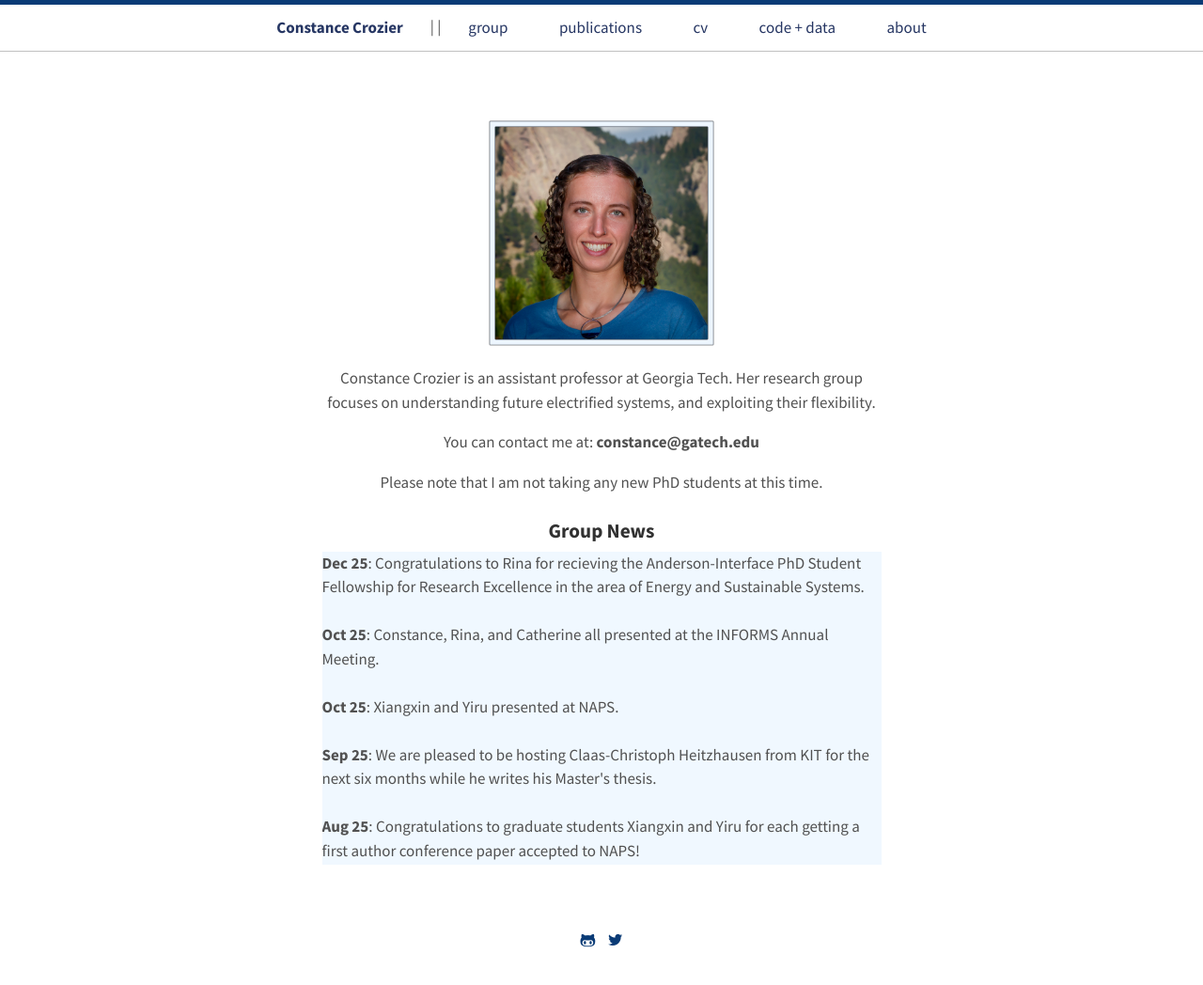
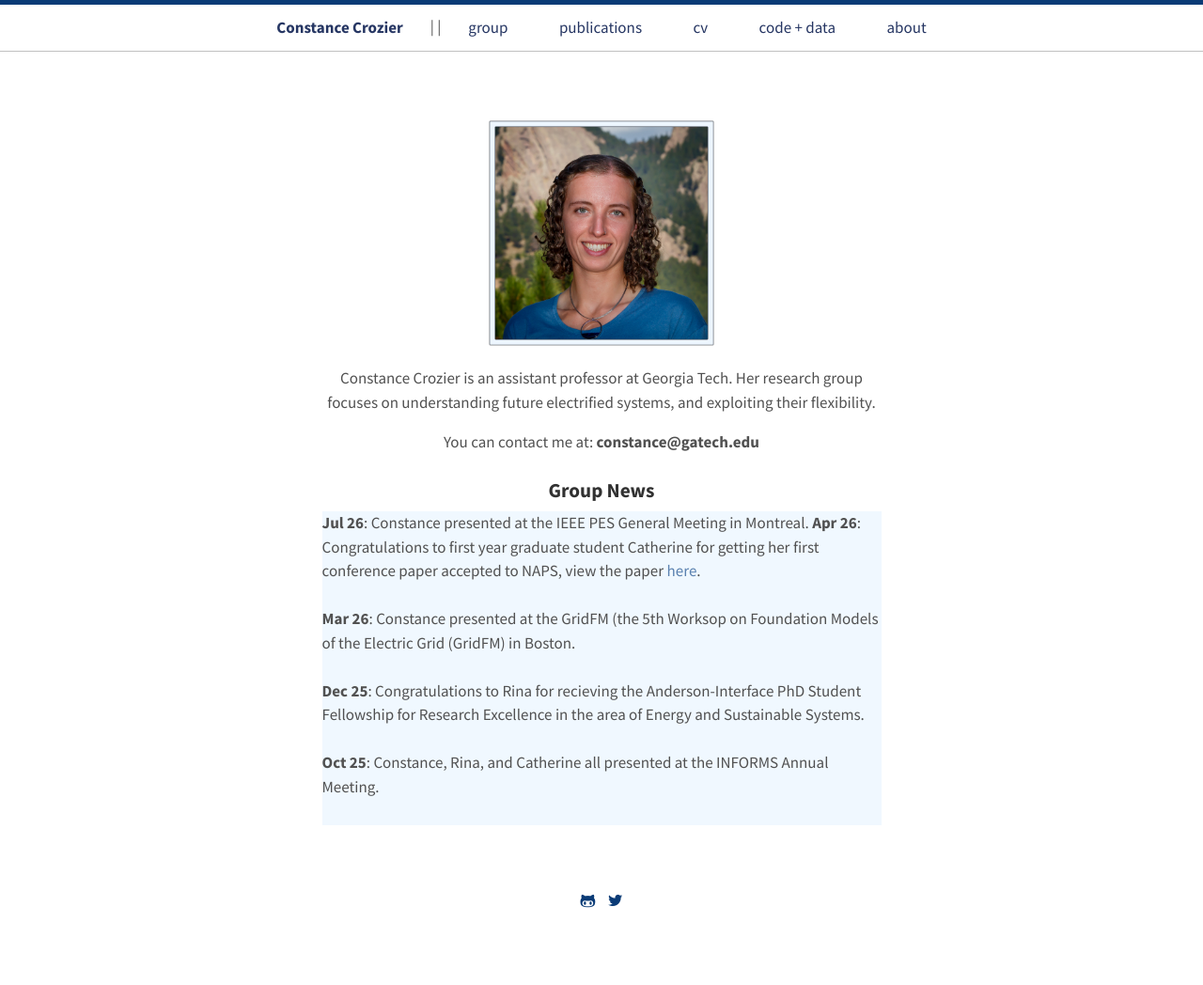
Before and after one commit to constancecrozier/constancecrozier.github.io, a Jekyll site: the page built from index.html, in a window 1280 px wide. Shown: the whole page at 94% size. Built offline with Jekyll 4.4.1, drawn with Linux system fonts in a browser that asks for light colours; after the commit the page ends 1005 px from its top, so only the background shows below that.

Commit message:
Update front page

```diff
--- a/index.html
+++ b/index.html
@@ -20,7 +20,7 @@ title: Home
     </p>
 
     <p>
-      Please note that I am not taking any new PhD students at this time.
+
     </p>
 
   </div>
@@ -28,6 +28,12 @@ title: Home
 
 <center><h3>Group News</h3></center>
 <div style="overflow: auto; height:250pt; width:100%; background:AliceBlue;">
+
+<b>Jul 26</b>: Constance presented at the IEEE PES General Meeting in Montreal.
+
+<b>Apr 26</b>: Congratulations to first year graduate student Catherine for getting her first conference paper accepted to NAPS, view the paper <a href="https://constancecrozier.github.io/files/NAPS26.pdf">here</a>.<br><br>
+
+<b>Mar 26</b>: Constance presented at the GridFM (the 5th Worksop on Foundation Models of the Electric Grid (GridFM) in Boston.<br><br>
 
 <b>Dec 25</b>: Congratulations to Rina for recieving the Anderson-Interface PhD Student Fellowship for Research Excellence in the area of Energy and Sustainable Systems.<br><br>
 
```
Also changed, not shown: 1 other file.
